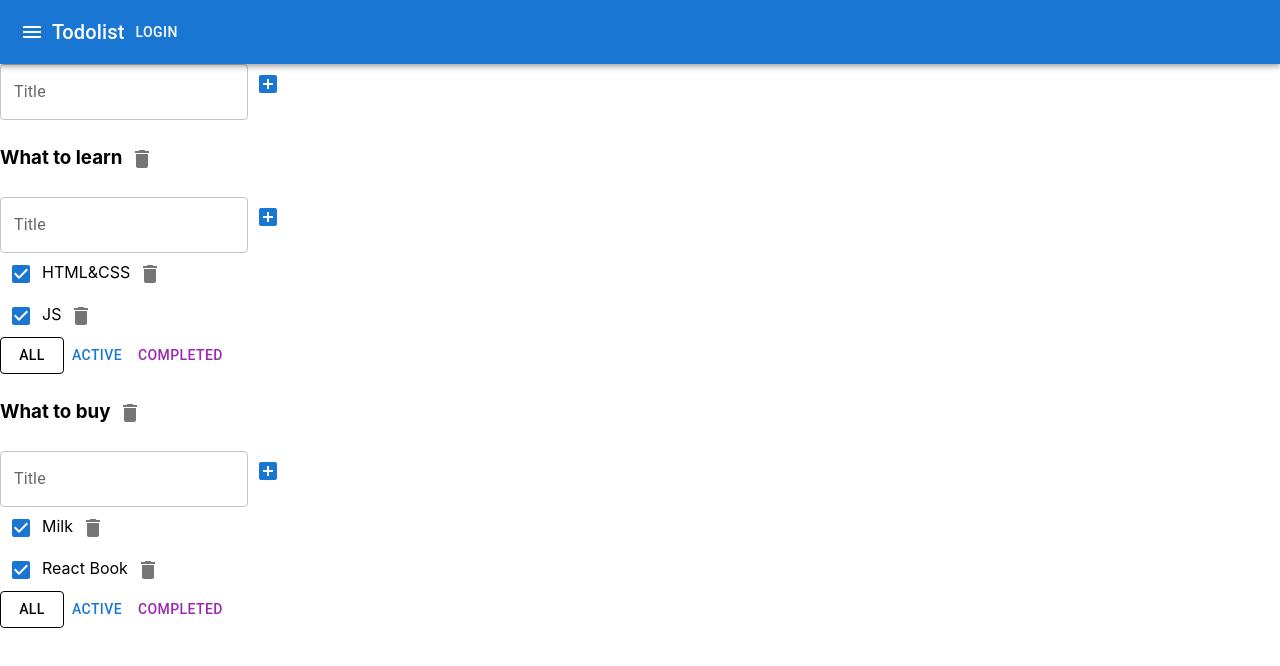
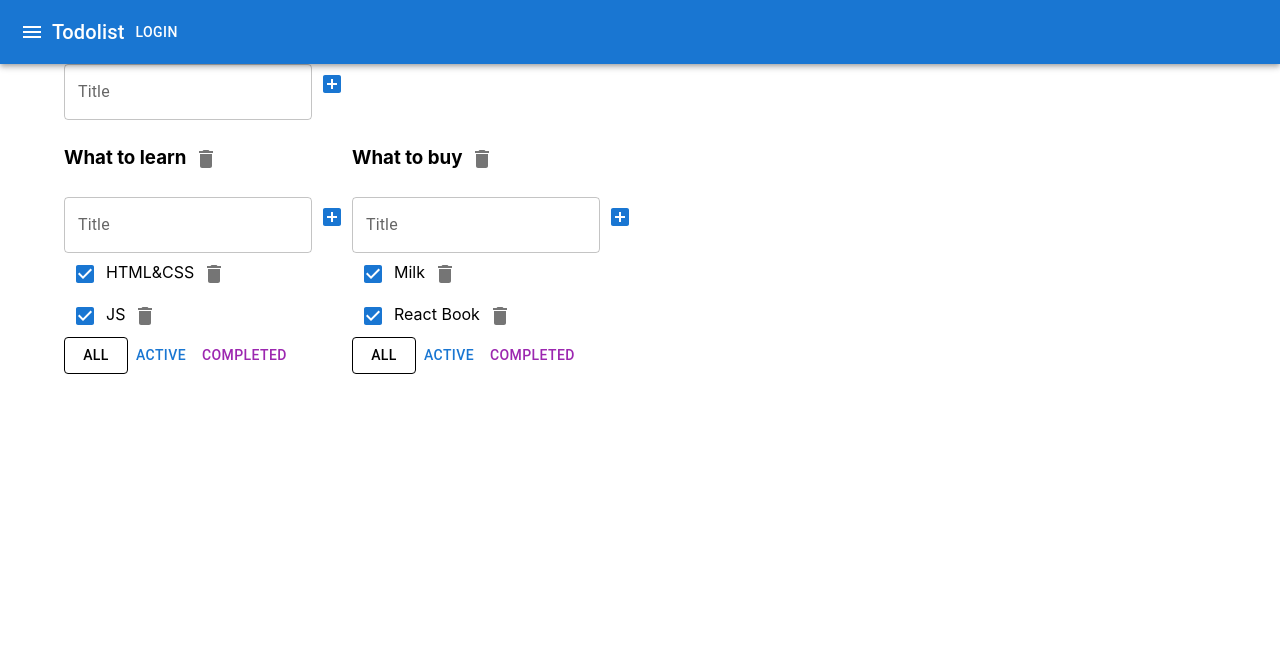
Before and after one commit to Photi31/ToDo_Tuesday, a React (Create React App) app: page / in a window 1280 px wide. Shown: the top 666 px of the page. Built offline with nearby package versions, Linux system fonts and the light colour scheme.

Commit message:
Added Container and Grid

```diff
--- a/src/App.tsx
+++ b/src/App.tsx
@@ -3,7 +3,7 @@ import './App.css';
 import {TaskType, Todolist} from './Todolist';
 import {v1} from 'uuid';
 import {AddItemForm} from './AddItemForm';
-import {AppBar, Button, IconButton, Toolbar, Typography} from "@mui/material";
+import {AppBar, Button, Container, Grid, IconButton, Toolbar, Typography} from "@mui/material";
 import {Menu} from "@mui/icons-material";
 
 export type FilterValuesType = "all" | "active" | "completed";
@@ -131,7 +131,11 @@ function App() {
                     <Button color='inherit'>Login</Button>
                 </Toolbar>
             </AppBar>
+            <Container fixed>
+                <Grid container>
                     <AddItemForm addItem={addTodolist} />
+                </Grid>
+                <Grid container>
                     {
                         todolists.map(tl => {
                             let allTodolistTasks = tasks[tl.id];
@@ -160,7 +164,8 @@ function App() {
                             />
                         })
                     }
-
+                </Grid>
+            </Container>
         </div>
     );
 }
```
Lines whose indentation alone changed are shown as unchanged.
